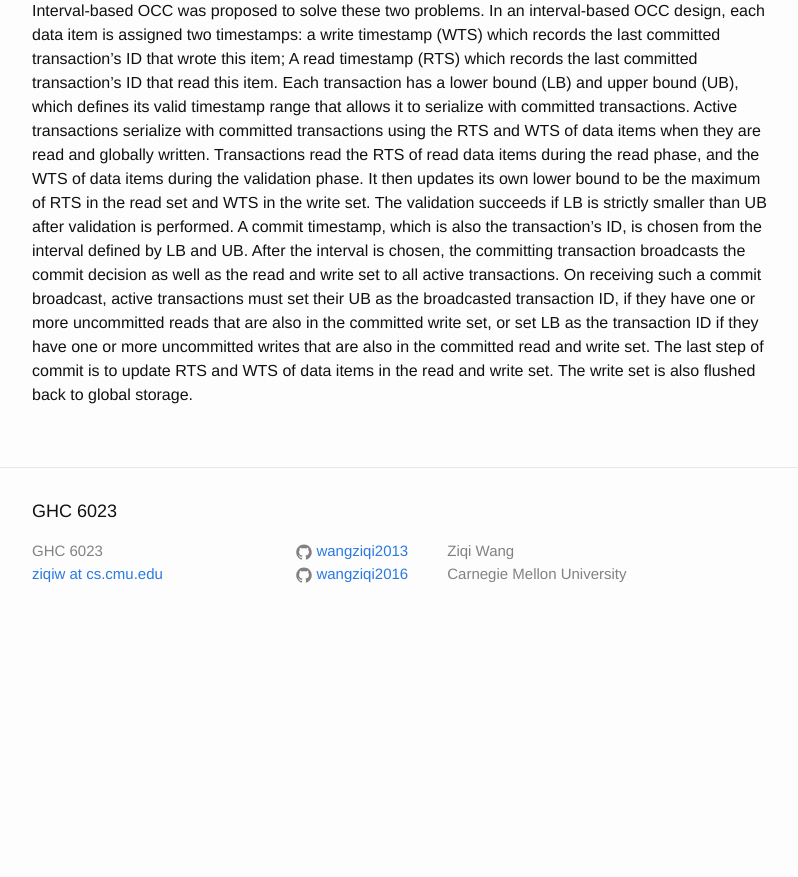
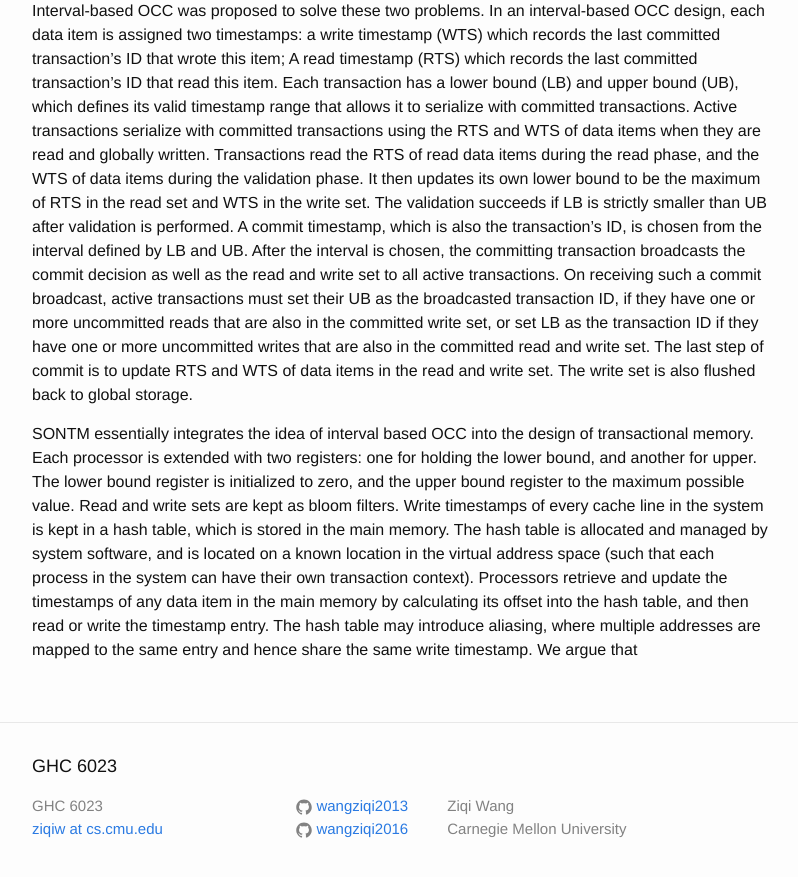
Before and after one commit to wangziqi2013/wangziqi2013.github.io, a Jekyll site: the page built from _posts/2018-06-20-sontm.markdown, in a window 1280 px wide and 900 px high, scrolled down 1006 px. Shown: the top 877 px of the window, without its empty margins (238-1036 px from the left). Built offline with Jekyll 4.4.1, drawn with Linux system fonts in a browser that asks for light colours; before the commit the page ends 1651 px from its top, so only the background shows below that.

Commit message:
Working on write timestamp

```diff
--- a/_posts/2018-06-20-sontm.markdown
+++ b/_posts/2018-06-20-sontm.markdown
@@ -43,3 +43,13 @@ if they have one or more uncommitted reads that are also in the committed write
 ID if they have one or more uncommitted writes that are also in the committed read and write set. The last
 step of commit is to update RTS and WTS of data items in the read and write set. The write set is also
 flushed back to global storage.
+
+SONTM essentially integrates the idea of interval based OCC into the design of transactional memory. Each processor
+is extended with two registers: one for holding the lower bound, and another for upper. The lower bound register is
+initialized to zero, and the upper bound register to the maximum possible value. Read and write sets are kept as
+bloom filters. Write timestamps of every cache line in the system is kept in a hash table, which is stored
+in the main memory. The hash table is allocated and managed by system software, and is located on a known location
+in the virtual address space (such that each process in the system can have their own transaction context).
+Processors retrieve and update the timestamps of any data item in the main memory by calculating its offset
+into the hash table, and then read or write the timestamp entry. The hash table may introduce aliasing, where
+multiple addresses are mapped to the same entry and hence share the same write timestamp. We argue that
```
